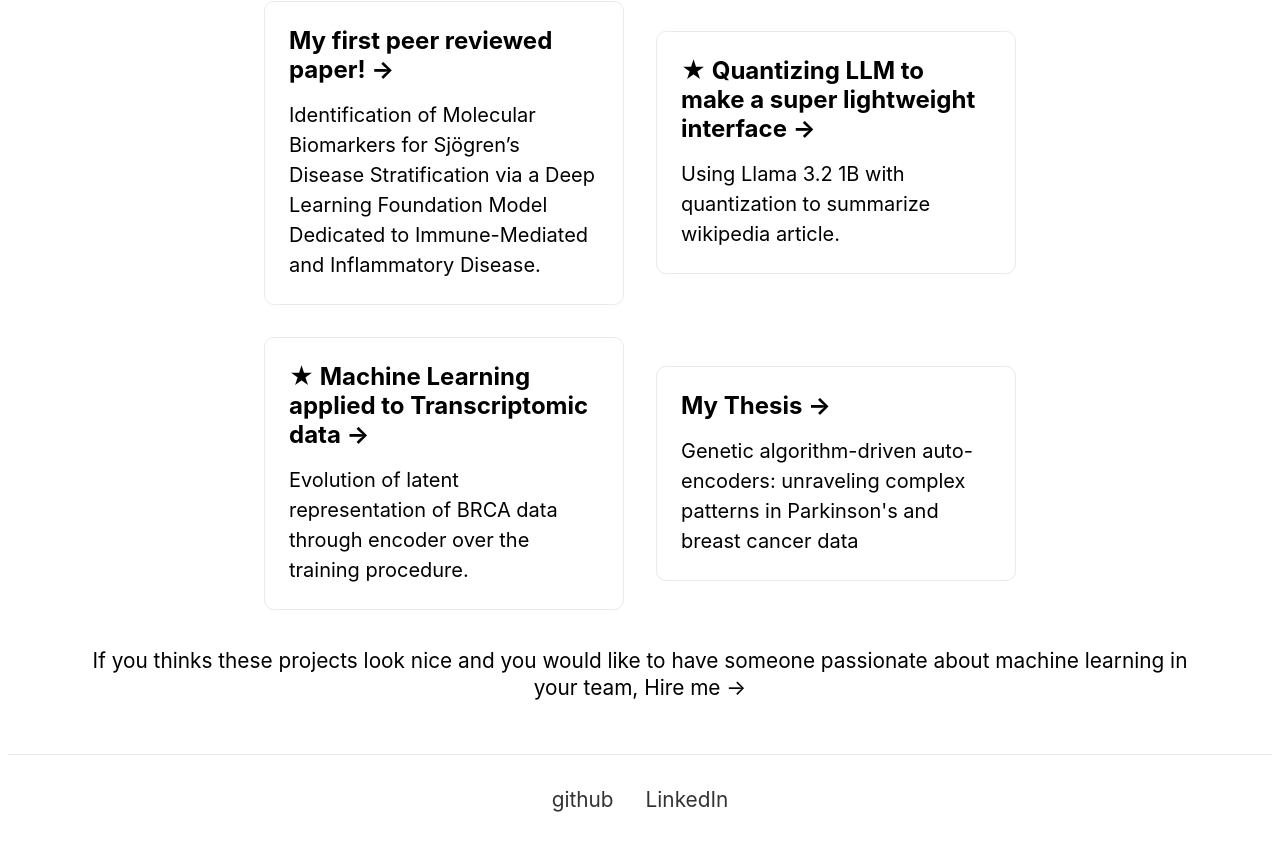
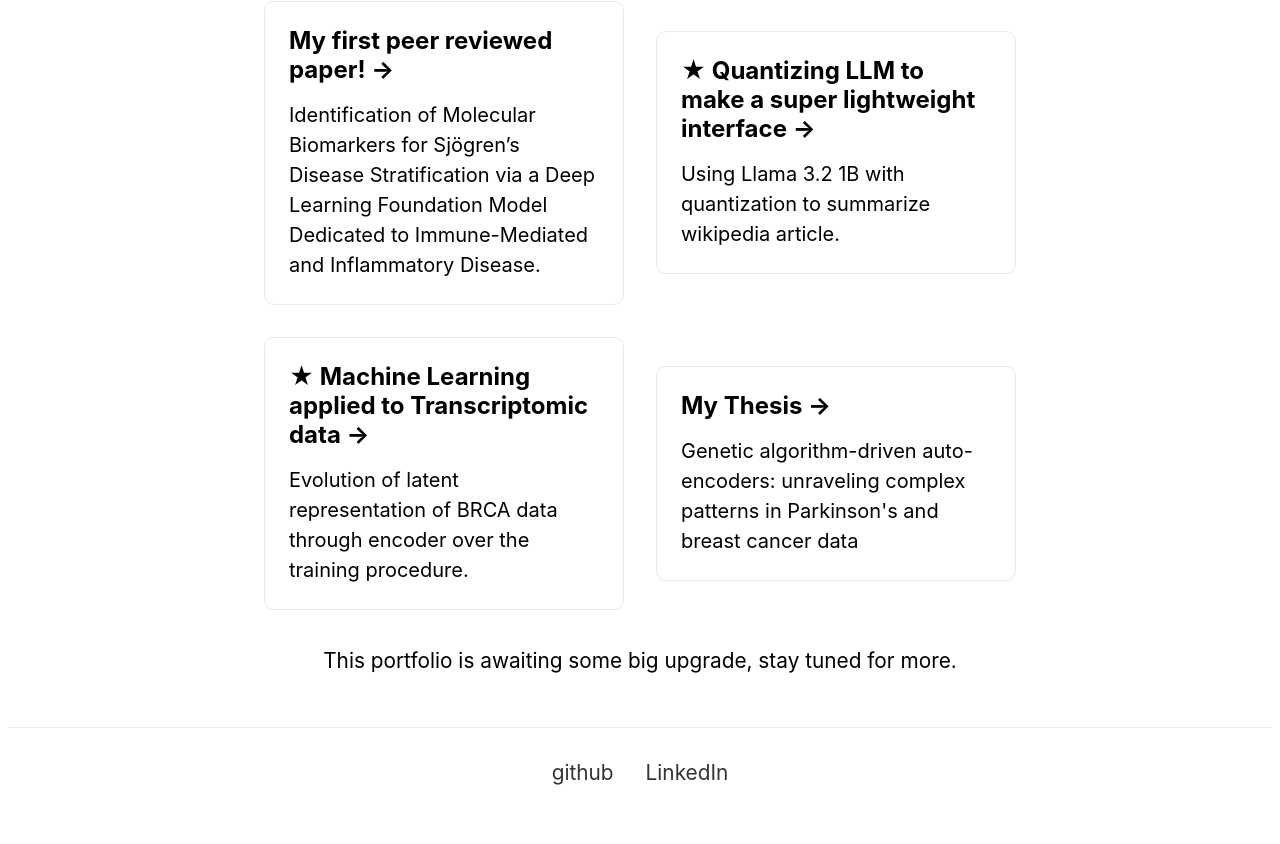
Before and after one commit to aygalic/portfolio, a Next.js app in the folder nextjs-blog/: page / in a window 1280 px wide. Shown: the part 570-1414 px from the top of the page. After the commit the page ends 1387 px from the top, so only its background shows below. Built offline with nearby package versions, Linux system fonts and the light colour scheme.

Commit message:
chore: no longer to hire

```diff
--- a/nextjs-blog/pages/index.js
+++ b/nextjs-blog/pages/index.js
@@ -67,7 +67,7 @@ export default function Home() {
 
         </div>
         <p className={styles.description}>
-          If you thinks these projects look nice and you would like to have someone passionate about machine learning in your team, Hire me &rarr;
+          This portfolio is awaiting some big upgrade, stay tuned for more.
         </p>
 
       </main>
```
